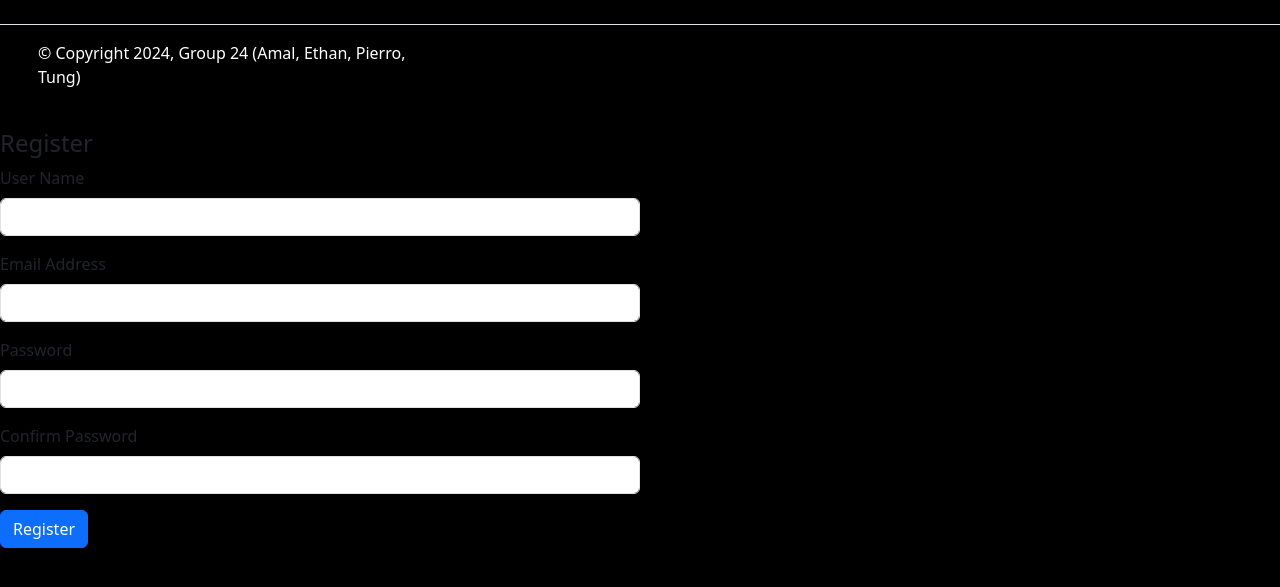
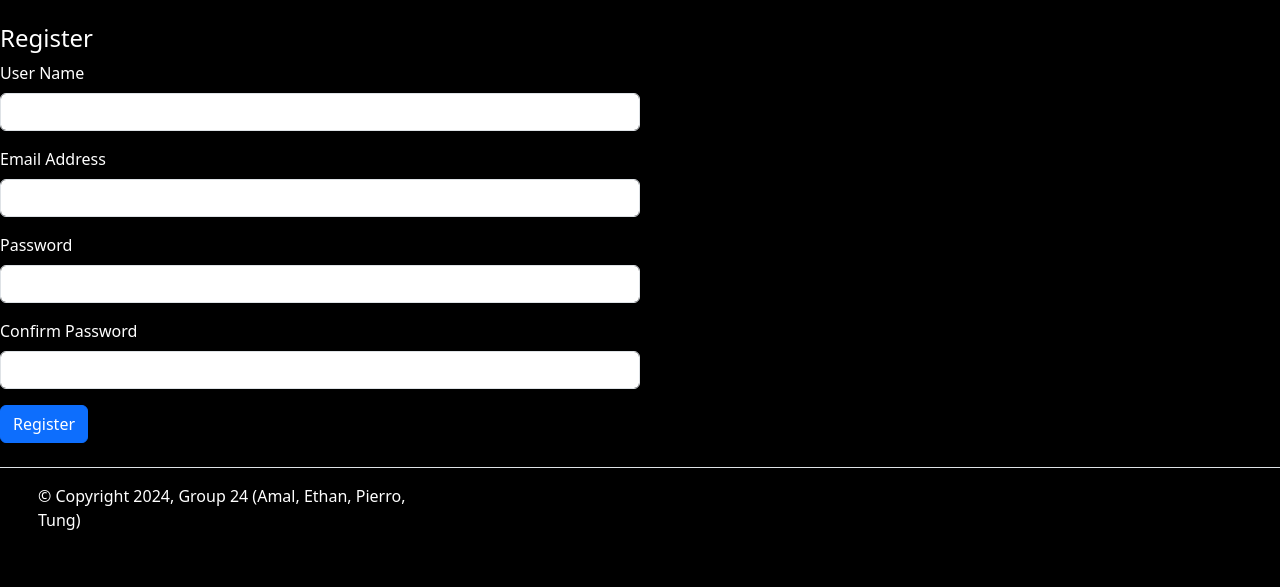
Before and after one commit to Amal0pectin/IAB207-Assignment-3-24-gang-gang, a Flask app: page /register in a window 1280 px wide. Shown: the part 56-643 px from the top of the page. Run offline with Flask 3, Linux system fonts and the light colour scheme; some libraries are stand-ins or nearby versions.

Commit message:
logn regster css updates

```diff
--- a/projectfile - Updated/website/Static/style/Style.css
+++ b/projectfile - Updated/website/Static/style/Style.css
@@ -116,3 +116,13 @@
 .carousel-caption h5, p {
     color: white;
 }
+
+.formdark label {
+    color: white;
+}
+
+footer {
+    position:relative;
+    bottom: 0;
+    width: 100%;
+}
--- a/projectfile - Updated/website/templates/user.html
+++ b/projectfile - Updated/website/templates/user.html
@@ -1,14 +1,15 @@
-{% include "base.html" %}
+{% extends "base.html" %}
 {% from "bootstrap5/form.html" import render_form %}
-{% block body %}
+{% block content %}
 
 <div class="page-header">
-    <h4>{{heading}}</h4>
+    <br>
+    <h4 style="color: white;">{{heading}}</h4>
 </div>
 
 <!-- Form rendering is simple and easy if using bootstrap -->
 <div class="col-md-6">
-    {{render_form(form)}}
+    {{render_form(form,extra_classes='formdark')}}
 </div>
 
 <!-- When you have login form, then do show the user a link to register -->
```
